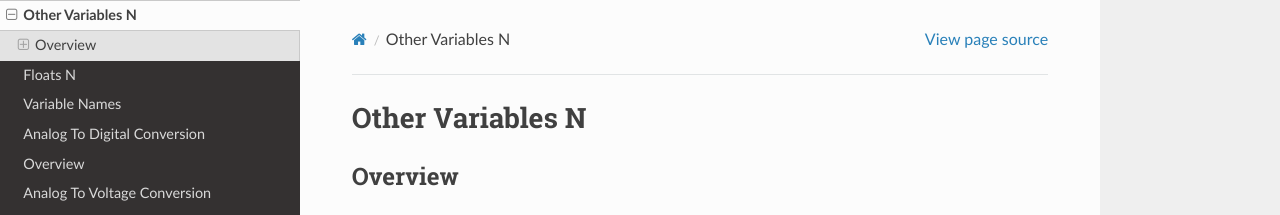
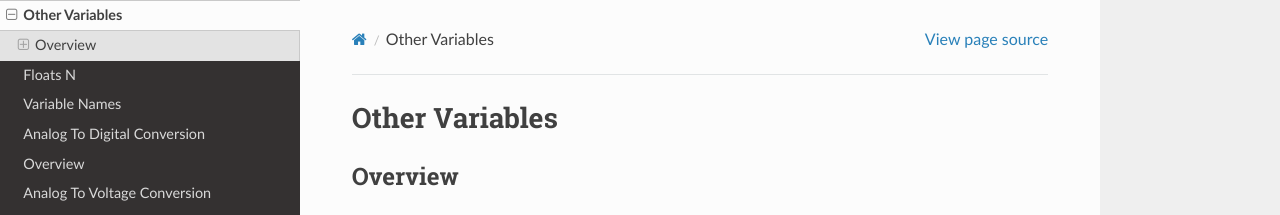
Before and after one commit to maxtkc/mvths-wiki, a Sphinx documentation site: the page built from docs/020a-other-variables.rst, in a window 1280 px wide and 900 px high. Shown: the top 215 px of the window. Built offline with Sphinx 7.4.7 and the Read the Docs theme 2.0.0, drawn with Linux system fonts in a browser that asks for light colours; pages that are not in the unit, such as notebooks, are missing from menus.

```diff
--- a/docs/020a-other-variables.rst
+++ b/docs/020a-other-variables.rst
@@ -1,4 +1,4 @@
-Other Variables N
+Other Variables
 ==============
 
 Overview
```
